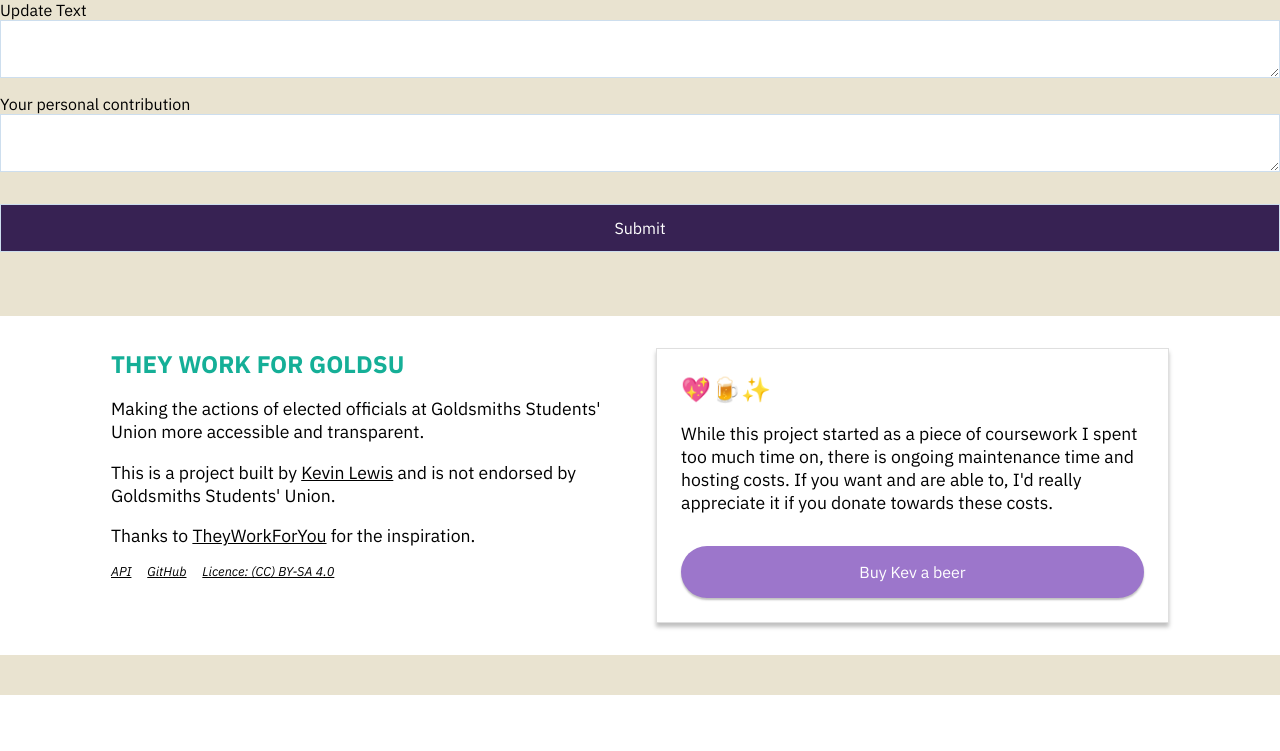
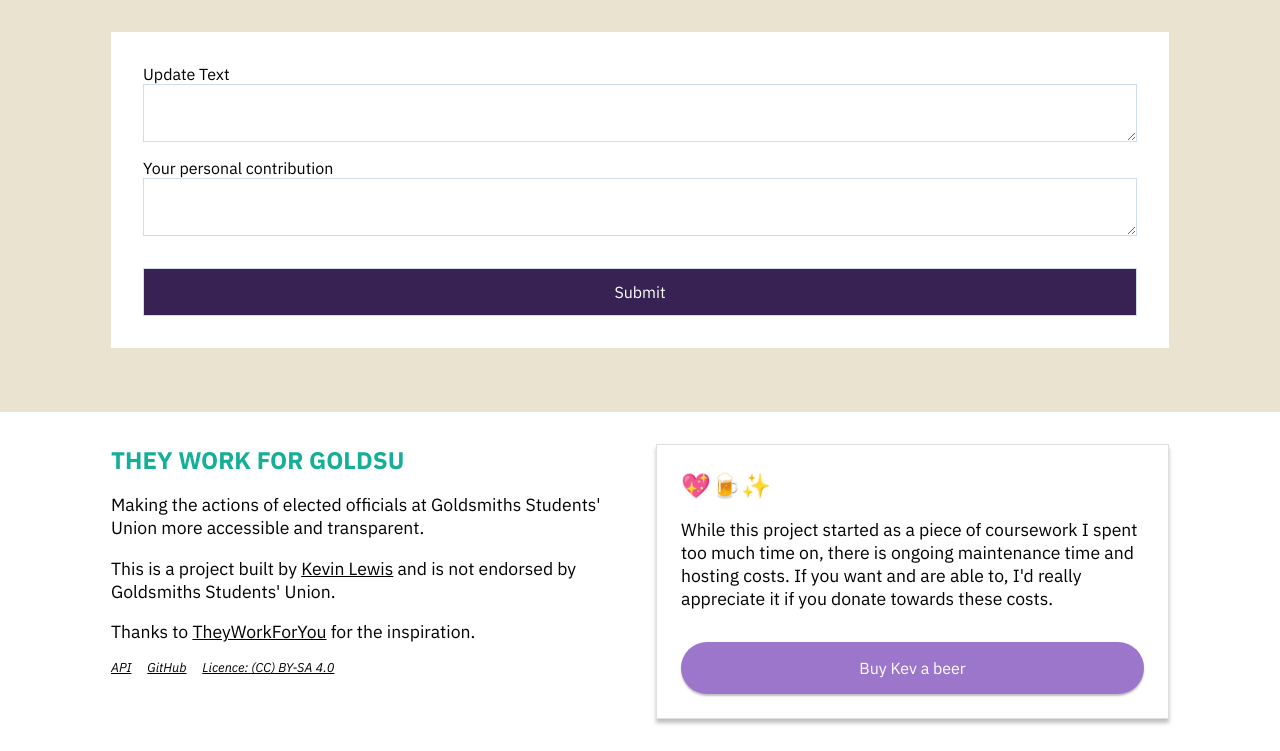
Before and after one commit to phazonoverload/theyworkforgoldsu, a Flask app: template app/templates/update_single.html in a window 1280 px wide. Shown: the part 105-856 px from the top of the page. Before the commit the page ends 800 px from the top, so only its background shows below. Run offline with Flask 2, Linux system fonts and the light colour scheme; the template is opened without the code that fills it: values that come from a table or form of the project are taken from there, others are empty; some libraries are stand-ins or nearby versions.

Commit message:
Promise update form

```diff
--- a/app/templates/update_single.html
+++ b/app/templates/update_single.html
@@ -1,10 +1,13 @@
 {% extends "base.html" %}
 
 {% block content %}
+<div class="w">
+  <div class="hero">
     <h1>{{promise.title}}</h1>
     <h2>{{promise.body}}</h2>
+  </div>
 
-<form action="" method="POST">
+  <form class="box" action="" method="POST">
     {{form.hidden_tag()}}
     <div class="input-group">
       {{form.body.label}} {{form.body()}} {% for error in form.body.errors %}
@@ -18,5 +21,6 @@
     </div>
     {{form.submit()}}
   </form>
+</div>
 
 {% endblock %}
```
Lines whose indentation alone changed are shown as unchanged.
